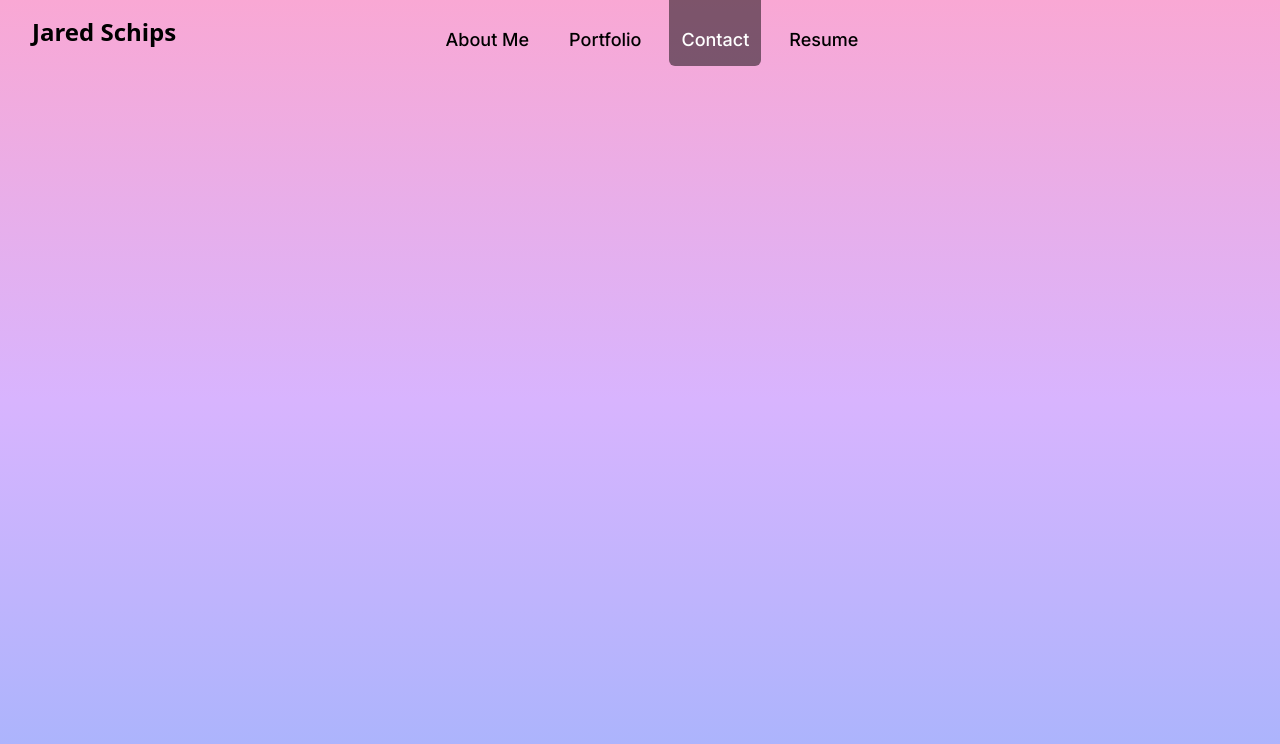
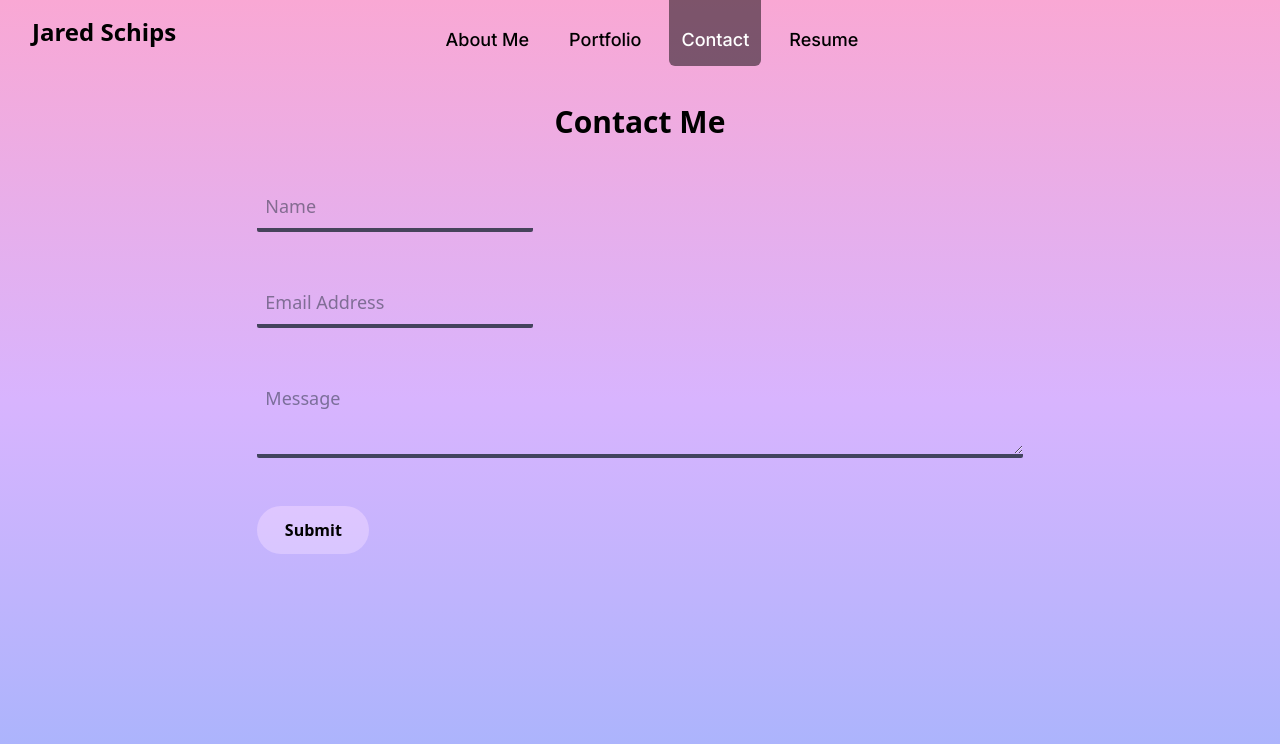
Before and after one commit to JaredSchips/portfolio-2, a Next.js app: page /contact in a window 1280 px wide. Shown: the top 744 px of the page. Built offline with nearby package versions, Linux system fonts and the light colour scheme.

Commit message:
fill contact page

```diff
--- /dev/null
+++ b/src/components/TextInput.js
@@ -0,0 +1,32 @@
+import { useState } from "react"
+
+export default function TextInput({ id, required=false, placeholder='Placeholder', type='text', invalidMessage='', ignoredMessage=''}) {
+  const [focused, setFocused] = useState(false)
+  const [valid, setValid] = useState(true)
+  const [visited, setVisited] = useState(false)
+  const [value, setValue] = useState()
+
+  if (type === 'textarea') return (
+    <div className="relative m-6">
+        <textarea id={id} placeholder={placeholder} required={required && visited && !focused} onFocus={e => {setVisited(true); setFocused(true)}} onBlur={e => setFocused(false)} onChange={e => {setValue(e.target.value); setValid(e.target.validity.valid)}} className={`w-full peer border-gray-800/80 border-b-4 text-lg p-2 rounded-sm bg-transparent placeholder-transparent min-h-full outline-none invalid:border-pink-500`}></textarea>
+
+        <label htmlFor={id} className="transition-all absolute peer cursor-text text-sm font-semibold text-gray-900 left-2 -top-4 peer-focus:text-sm peer-focus:left-2 peer-focus:-top-4 peer-focus:text-gray-900 peer-focus:font-semibold peer-placeholder-shown:text-lg peer-placeholder-shown:text-gray-800/50 peer-placeholder-shown:left-2 peer-placeholder-shown:top-2 peer-placeholder-shown:font-normal">{placeholder}</label>
+
+        {!valid && <div className="font-bold text-pink-500">{invalidMessage}</div>}
+
+        {(required && visited && !focused && !value) && <div className='font-bold text-pink-500'>{ignoredMessage}</div>}
+    </div>
+  )
+
+  else return (
+    <div className="relative m-6">
+        <input id={id} type={type} placeholder={placeholder} required={required && visited && !focused} onFocus={e => {setVisited(true); setFocused(true)}} onBlur={e => setFocused(false)} onChange={e => {setValue(e.target.value); setValid(e.target.validity.valid)}} className="peer border-gray-800/80 border-b-4 text-lg p-2 rounded-sm bg-transparent placeholder-transparent outline-none invalid:border-pink-500"></input>
+
+        <label htmlFor={id} className="transition-all absolute peer cursor-text text-sm font-semibold text-gray-900 left-2 -top-4 peer-focus:text-sm peer-focus:left-2 peer-focus:-top-4 peer-focus:text-gray-900 peer-focus:font-semibold peer-placeholder-shown:text-lg peer-placeholder-shown:text-gray-800/50 peer-placeholder-shown:left-2 peer-placeholder-shown:top-2 peer-placeholder-shown:font-normal">{placeholder}</label>
+
+        {!valid && <div className="font-bold text-pink-500">{invalidMessage}</div>}
+
+        {(required && visited && !focused && !value) && <div className='font-bold text-pink-500'>{ignoredMessage}</div>}
+    </div>
+  )
+}
--- a/src/pages/contact.js
+++ b/src/pages/contact.js
@@ -1,3 +1,15 @@
-export default function Home() {
-  return (<></>)
+import TextInput from "../components/TextInput"
+
+export default function Contact() {
+  return (
+    <main className='grid m-auto justify-items-left p-5 sm:w-10/12 md:w-8/12'>
+      <h1 className='text-3xl font-bold text-center p-5'>Contact Me</h1>
+
+      <TextInput id='name' placeholder='Name' />
+      <TextInput id='email' type="email" placeholder='Email Address' required={true} invalidMessage='Invalid Email' ignoredMessage='Email is required' />
+      <TextInput id='message' type="textarea" placeholder='Message' required={true} ignoredMessage='Message is required' />
+
+      <button type="submit" className="transition-all duration-300 font-semibold backdrop-brightness-110 hover:backdrop-brightness-125 rounded-3xl m-6 p-3 w-28">Submit</button>
+    </main>
+  )
 }
```
